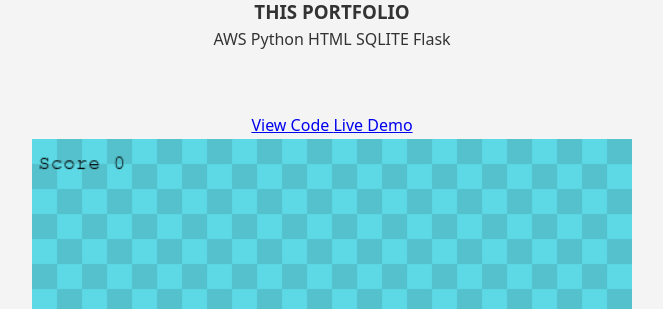
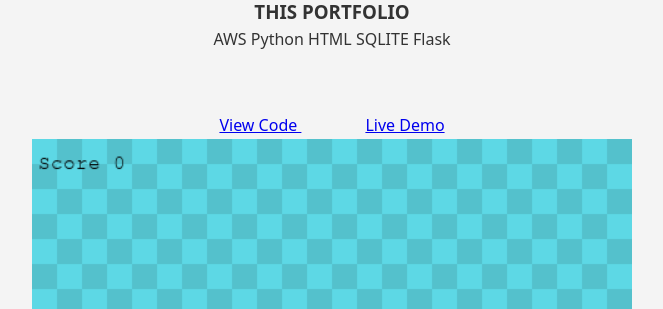
Before and after one commit to punkinjmj/portfolio-website, a Flask app: page /projects in a window 1280 px wide. Shown: the part 375-684 px from the top of the page, without its empty margins (308-971 px from the left). Run offline with Flask 3, Linux system fonts and the light colour scheme.

Commit message:
database update

```diff
--- a/flask-website/static/css/style.css
+++ b/flask-website/static/css/style.css
@@ -165,6 +165,10 @@ nav a:hover {
     padding: 2rem
 }
 
+.btn {
+    padding: 2rem;
+}
+
 footer {
     background: #2c3e50;
     color: white;
--- a/flask-website/templates/contact.html
+++ b/flask-website/templates/contact.html
@@ -5,7 +5,7 @@
 {% block content %}
 <h1 class="about-heading">CONTACT</h1>
 <div class="contact-info">
-    <p><i class="fa-solid fa-phone"></i>: +1(801)-503-565</p>
+    <p><i class="fa-solid fa-phone"></i>: +1(801)-503-5676</p>
     <p><i class="fa-solid fa-envelope"></i>: JacobJohnson006@outlook.com</p>
 </div>
 {% endblock %}
```
Also changed, not shown: flask-website/instance/portfolio.db.
